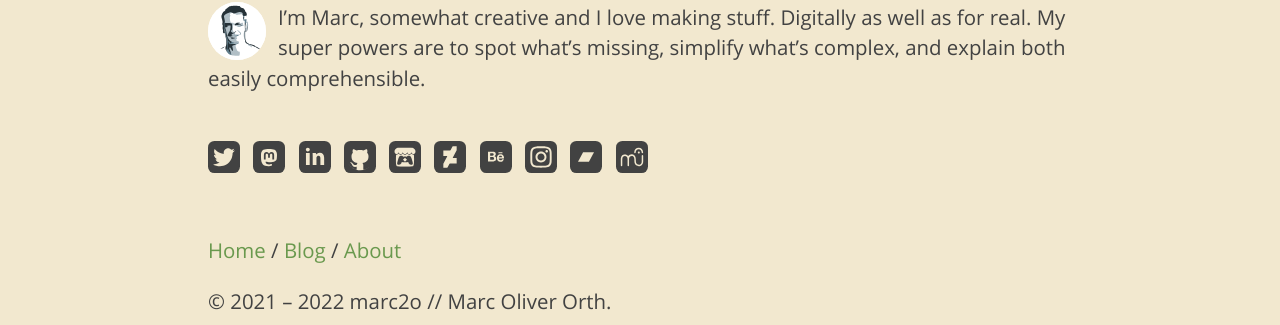
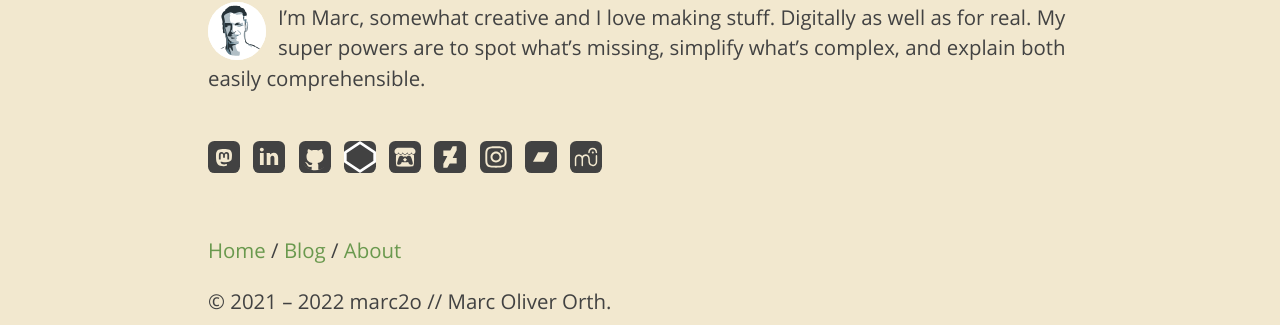
Before and after one commit to marc2o/marc2o.github.io, a Jekyll site: the page built from about.md, in a window 1280 px wide. Shown: the part 1232-1557 px from the top of the page. Built offline with Jekyll 4.4.1, drawn with Linux system fonts in a browser that asks for light colours.

Commit message:
Update follow.html

```diff
--- a/_includes/follow.html
+++ b/_includes/follow.html
@@ -1,4 +1,5 @@
 <ul class="follow">
+  <!--
   <li>
     <a href="http://twitter.com/marc2o/" title="Twitter" rel="me" target="_blank">
       <svg version="1.1" viewBox="0 0 48 48">
@@ -13,6 +14,7 @@
       </svg>
     </a>
   </li>
+  -->
   <li>
     <a href="https://mastodon.online/@marc2o" title="Codepen" rel="me" target="_blank">
       <svg width="100%" height="100%" viewBox="0 0 48 48" fill="none" xmlns="http://www.w3.org/2000/svg">
@@ -46,6 +48,13 @@
         <g fill="#ffffff">
           <path d="M6.81377 34.2351C9.24841 38.3138 13.0942 41.4526 17.6775 42.9785C18.6782 43.1614 19.0428 42.5438 19.0428 42.0134C19.0428 41.7939 19.0391 41.4058 19.0342 40.8866C19.0285 40.2853 19.0211 39.5079 19.0158 38.6125C13.4527 39.8206 12.279 35.931 12.279 35.931C11.3692 33.6215 10.0579 33.0064 10.0579 33.0064C8.24199 31.7651 10.1954 31.7897 10.1954 31.7897C12.2028 31.9321 13.2587 33.8511 13.2587 33.8511C15.0427 36.9071 17.9403 36.0243 19.0796 35.5135C19.2614 34.2207 19.777 33.3391 20.3492 32.8394C15.9083 32.3348 11.239 30.6184 11.239 22.9545C11.239 20.7715 12.0187 18.9863 13.298 17.5879C13.0917 17.082 12.4054 15.0488 13.4932 12.2949C13.4932 12.2949 15.1728 11.7571 18.9937 14.3453C20.5886 13.9021 22.3001 13.6799 24.0006 13.6725C25.6986 13.6799 27.4102 13.9021 29.0075 14.3453C32.8259 11.7571 34.5019 12.2949 34.5019 12.2949C35.5934 15.0488 34.907 17.082 34.7008 17.5879C35.9826 18.9863 36.7573 20.7715 36.7573 22.9545C36.7573 30.638 32.0807 32.3287 27.625 32.8235C28.3433 33.441 28.983 34.6615 28.983 36.5277C28.983 38.3153 28.972 39.8722 28.9647 40.9036C28.9611 41.4144 28.9584 41.7963 28.9584 42.0134C28.9584 42.5488 29.3181 43.1712 30.3335 42.976C33.9847 41.7573 37.1674 39.5155 39.5406 36.5904C35.8737 41.1109 30.2742 44 24 44C16.6946 44 10.3041 40.0832 6.81377 34.2351Z"/>
         </g>
+      </svg>
+    </a>
+  </li>
+  <li>
+    <a href="https://codepen.io/marc2o" title="Codepen" rel="me" target="_blank">
+      <svg width="100%" height="100%" viewBox="0 0 24 24" fill="none" xmlns="http://www.w3.org/2000/svg">
+        <path d="M23 15.4998L12 22.7998L1 15.4998V8.50017L12 1.20017L23 8.50017V15.4998Z" stroke="#ffffff" stroke-width="2" stroke-linecap="round" stroke-linejoin="round"/>
       </svg>
     </a>
   </li>
@@ -87,6 +96,7 @@
       </svg>
     </a>
   </li>
+  <!--
   <li>
     <a href="https://www.behance.net/marc2o" title="Behance" rel="me" target="_blank">
       <svg width="100%" height="100%" viewBox="0 0 48 48"  xmlns="http://www.w3.org/2000/svg">
@@ -97,6 +107,7 @@
       </svg>
     </a>
   </li>
+  -->
   <li>
     <a href="http://instagram.com/marc2o" rel="me" title="Instagram" target="_blank">
       <svg viewBox="0 0 48 48" version="1.1">
```
